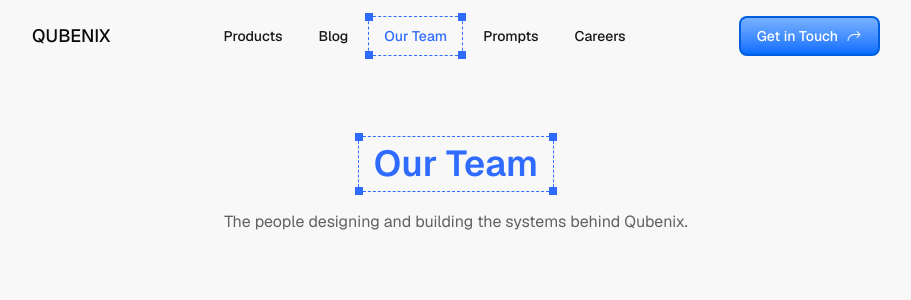
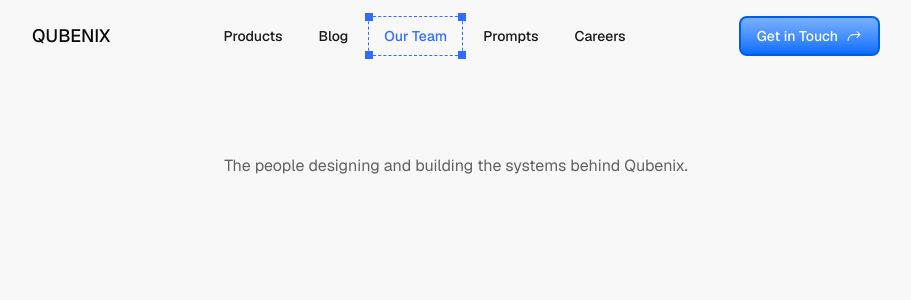
Before and after one commit to QUBENIXAI/website-next-js-, a Next.js app: page /our-team in a window 1280 px wide. Shown: the top 300 px of the page, without its empty margins (184-1095 px from the left). Built offline with nearby package versions, Linux system fonts and the light colour scheme.

Commit message:
fix: update text styles across multiple components for improved readability; adjust font sizes in OurTeamPage, HeroSection, FaqSection, and WhatWeProvide

```diff
--- a/app/our-team/page.tsx
+++ b/app/our-team/page.tsx
@@ -5,12 +5,10 @@
     title: "Our Team",
 };
 
+
 export default function OurTeamPage() {
     return (
         <main className="mx-auto flex w-full max-w-3xl flex-1 flex-col items-center px-4 py-16 sm:px-6">
-            <SectionHeading className="text-3xl font-semibold sm:text-4xl">
-                Our Team
-            </SectionHeading>
             <p className="mt-4 max-w-xl text-center text-sm leading-6 text-[#616161] sm:text-base sm:leading-7">
                 The people designing and building the systems behind Qubenix.
             </p>
--- a/components/faq-section.tsx
+++ b/components/faq-section.tsx
@@ -204,7 +204,7 @@
                 <SectionHeading className="text-2xl font-semibold sm:text-4xl">
                     Frequently Asked Questions
                 </SectionHeading>
-                <p className="text-sm text-gray-500 sm:text-base">
+                <p className="text-xs leading-5 text-gray-500 sm:text-base sm:leading-6">
                     Find answers to common questions about QUBENIX’s services and
                     capabilities.
                 </p>
--- a/components/hero-section.tsx
+++ b/components/hero-section.tsx
@@ -70,7 +70,7 @@
                     <br />
                     Make Room for growth
                 </h1>
-                <p className="mt-2 max-w-xl text-center text-sm leading-6 text-[#616161] sm:text-base sm:leading-7">
+                <p className="mt-2 max-w-xl text-center text-xs leading-5 text-[#616161] sm:text-base sm:leading-7">
                     We are a team of experts who are passionate about helping you grow your business, build smarter systems, and make room for what comes next.
                 </p>
                 <div className="mt-4 flex items-center justify-start gap-4">
--- a/components/what-we-do/main.tsx
+++ b/components/what-we-do/main.tsx
@@ -10,7 +10,7 @@
             <SectionHeading className="text-2xl font-semibold sm:text-4xl">
                     What We Do
                 </SectionHeading>
-                <p className="text-sm leading-6 text-[#616161] sm:text-base sm:leading-7">We offer a range of services to help you grow your business. We are a team of experts who are passionate about helping you grow your business.</p>
+                <p className="text-xs leading-5 text-[#616161] sm:text-base sm:leading-7">We offer a range of services to help you grow your business. We are a team of experts who are passionate about helping you grow your business.</p>
             </section>
 
             <div className="mt-8 flex w-full max-w-6xl flex-col items-center justify-center gap-4 sm:mt-10 md:flex-row md:flex-wrap">
```
Also changed, not shown: components/our-team.tsx (added).
